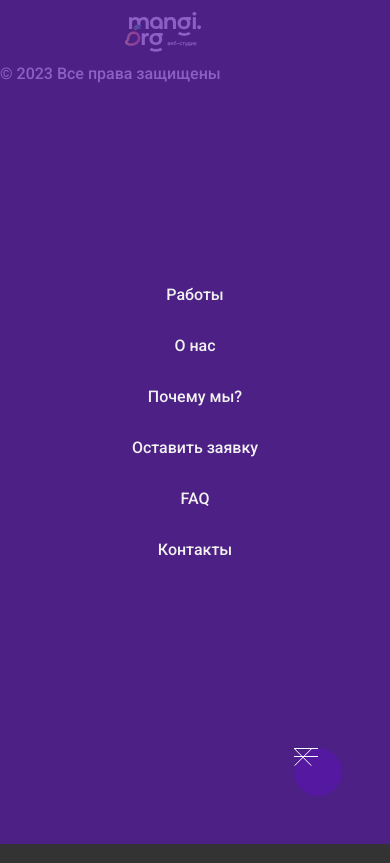
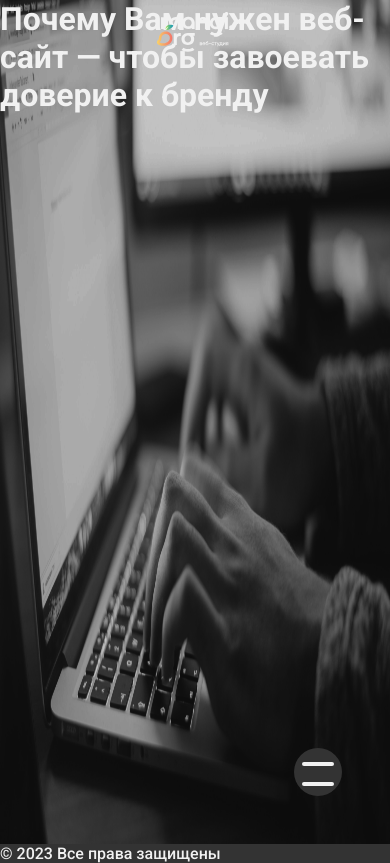
Before and after one commit to mangi-org/home-page, a Next.js app: page / in a window 390 px wide. Built offline with nearby package versions, Linux system fonts and the light colour scheme.

Commit message:
fix header

```diff
--- a/app/page.js
+++ b/app/page.js
@@ -1,3 +1,12 @@
+import { StartWindow } from '@/components';
+
 export default function Home() {
-  return <></>;
+  return (
+    <>
+      <head>
+        <title>Home</title>
+      </head>
+      <StartWindow />
+    </>
+  );
 }
--- /dev/null
+++ b/components/StartWindow/StartWindow.jsx
@@ -0,0 +1,11 @@
+import styles from './StartWindow.module.css'
+
+function StartWindow() {
+    return (
+        <div className={styles.backgroundImage}>
+            <h1>Почему Вам нужен веб-сайт — чтобы завоевать доверие к бренду</h1>
+        </div>
+    )
+}
+
+export default StartWindow
--- /dev/null
+++ b/components/StartWindow/StartWindow.module.css
@@ -0,0 +1,7 @@
+.backgroundImage {
+  background-image: url('/background_start_window_desctop.png');
+  background-repeat: no-repeat;
+  background-size: 100% 100%;
+  height: 100svh;
+  width: 100%;
+}
--- /dev/null
+++ b/components/StartWindow/index.js
@@ -0,0 +1,3 @@
+import StartWindow from './StartWindow';
+
+export { StartWindow };
--- /dev/null
+++ b/components/index.js
@@ -0,0 +1,3 @@
+import { StartWindow } from './StartWindow';
+
+export { StartWindow };
--- a/layout/Header.jsx
+++ b/layout/Header.jsx
@@ -6,37 +6,31 @@ import Image from 'next/image'
 const menu_urls = [
     {
         name: 'Работы',
-        url: '#work'
+        url: '/#work'
     },
     {
         name: 'О нас',
-        url: '#about'
+        url: '/#about'
     },
     {
         name: 'Почему мы?',
-        url: '#why'
+        url: '/#why'
     },
     {
         name: 'Оставить заявку',
-        url: '#email'
+        url: '/#email'
     },
     {
         name: 'FAQ',
-        url: '#faq'
+        url: '/#faq'
     },
     {
         name: 'Контакты',
-        url: '#contacts'
+        url: '/#contacts'
     }
 ]
 
 export default function Header() {
-
-
-    const mobileMenuCss = {
-        true: styles.menu + " " + styles.active,
-        false: styles.menu
-    }
 
     return (
         <header className={styles.header}>
@@ -44,7 +38,7 @@ export default function Header() {
                 <Link href='/' className={styles.logo}>
                     <Image src="/mangi_logo.svg" alt="logo" width={100} height={40} priority />
                 </Link>
-                <menu className={mobileMenuCss[true]}>
+                <menu className={styles.menu}>
                     {menu_urls.map((item, index) => (
                         <li key={index}>
                             <Link href={item.url}>{item.name}</Link>
@@ -54,14 +48,8 @@ export default function Header() {
                 <div className={styles.mobile}>
                     <input type="checkbox" name="menuBtnOpen" id="menuBtnOpen" />
                     <label htmlFor="menuBtnOpen">
-                        <svg className={styles.close} xmlns="http://www.w3.org/2000/svg" width="24" height="9" viewBox="0 0 24 9" fill="none">
-                            <line y1="0.5" x2="24" y2="0.5" stroke="white" />
-                            <line y1="8.50006" x2="24" y2="8.50006" stroke="white" />
-                        </svg>
-                        <svg xmlns="http://www.w3.org/2000/svg" width="18" height="18" viewBox="0 0 18 18" fill="none">
-                            <line x1="0.646447" y1="17.617" x2="17.617" y2="0.646465" stroke="white" />
-                            <line x1="0.353553" y1="0.646447" x2="17.3241" y2="17.617" stroke="white" />
-                        </svg>
+                        <span></span>
+                        <span></span>
                     </label>
                 </div>
                 <div className={styles.settings}>
--- a/layout/Header.module.css
+++ b/layout/Header.module.css
@@ -4,6 +4,7 @@
   display: flex;
   flex-direction: row;
   justify-content: space-evenly;
+  position: absolute;
 }
 
 .navigate {
@@ -54,7 +55,12 @@
   .menu {
     display: none;
   }
-  .menu.active {
+
+  .logo {
+    position: absolute;
+  }
+
+  :has(.menu + .mobile input[type='checkbox']:checked) > .menu {
     display: flex;
     flex-direction: column;
     z-index: 9998;
@@ -77,7 +83,7 @@
     right: 3em;
   }
 
-  .mobile input[type="checkbox"]{
+  .mobile input[type='checkbox'] {
     display: none;
   }
 
@@ -88,32 +94,38 @@
     align-items: center;
     width: 3em;
     height: 3em;
-    background-color: var(--purple-alpha-color);
+    background-color: var(--black-color);
     border-radius: 50%;
     cursor: pointer;
     transition: all 0.5s ease-in-out;
   }
 
-  .mobile label svg {
+  .mobile label span {
     position: absolute;
-    top: 0;
-    left: 0;
-    fill: var(--white-color);
+    width: 2em;
+    height: 4px;
+    background-color: var(--white-color);
+    border-radius: 4px;
     transition: all 0.5s ease-in-out;
   }
 
-  .mobile input[type='checkbox']:checked + label > svg {
-    opacity: 1;
+  .mobile input[type='checkbox'] + label span:nth-child(1) {
+    top: 30%;
+    left: 8px;
+  }
+  .mobile input[type='checkbox'] + label span:nth-child(2) {
+    top: 70%;
+    left: 8px;
   }
 
-  .mobile input[type='checkbox']:checked + label > svg + svg {
-    opacity: 0;
+  .mobile input[type='checkbox']:checked + label span:nth-child(1) {
+    top: 50%;
+    transform: rotate(-45deg);
   }
-
-  .mobile input[type='checkbox']:disabled + label > svg {
-    opacity: 0;
+  .mobile input[type='checkbox']:checked + label span:nth-child(2) {
+    top: 50%;
+    transform: rotate(45deg);
   }
-
 }
 
 @media screen and (min-width: 768px) and (max-width: 991px) {
--- a/next.config.js
+++ b/next.config.js
@@ -1,6 +1,6 @@
 /** @type {import('next').NextConfig} */
 const nextConfig = {
-  output: 'export',
+  // output: 'export',
 };
 
 module.exports = nextConfig;
```
Also changed, not shown: assets/background_start_window_desctop.png (added), public/background_start_window_desctop.png (added).
